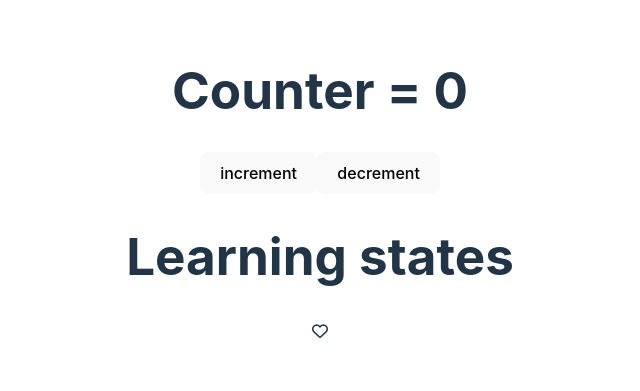
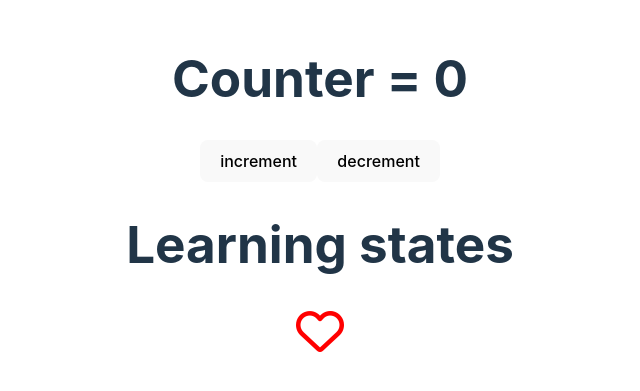
Before and after one commit to dhuruv0003/Increment-decrement-using-react, a React (Vite) app: page / in a window 1280 px wide. Shown: the part 207-598 px from the top of the page, without its empty margins (320-960 px from the left). Built offline with nearby package versions, Linux system fonts and the light colour scheme.

Commit message:
"new commit"

```diff
--- a/src/likebtn.jsx
+++ b/src/likebtn.jsx
@@ -1,8 +1,11 @@
+
 export default function Likebutton() {
+    let ncolor={color:"red",cursor:"pointer", fontSize:"3rem" }
+
     return (
         <div>
             <p>
-                <i className="fa-regular fa-heart" ></i>
+            <i className="fa-regular fa-heart" style={ncolor}></i>
             </p>
         </div>
     );
```
